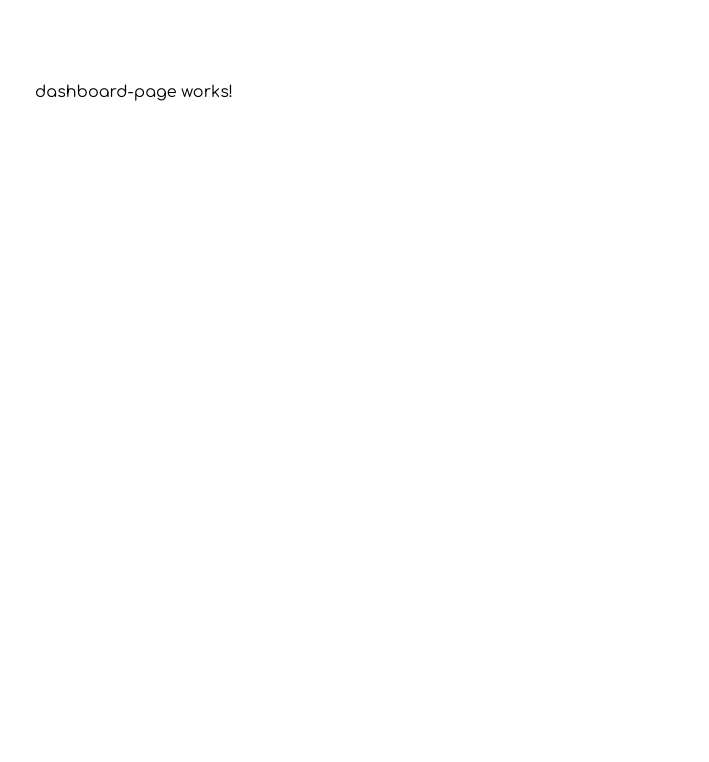
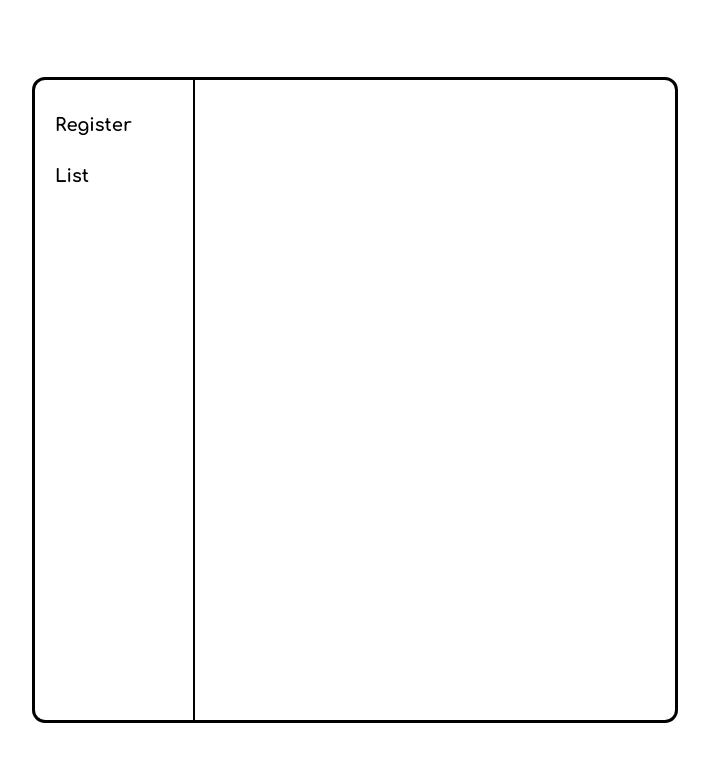
Before and after one commit to HarshRajbhar/sattrix-assignment, an Angular app: page /dashboard in a window 1280 px wide. Shown: the top 762 px of the page, without its empty margins (285-994 px from the left). Built offline with nearby package versions, Linux system fonts and the light colour scheme.

Commit message:
dashboard design completed

```diff
--- a/src/app/dashboard-page/dashboard-page.component.html
+++ b/src/app/dashboard-page/dashboard-page.component.html
@@ -1 +1,15 @@
-<p>dashboard-page works!</p>
+<section class="outline h-full flex w-full rounded-[10px]">
+  <div class="left w-[25%] h-full" style="border-right: 2px solid black">
+    <ul class="w-full h-full pt-5">
+      <li class="px-5 py-3 text-[18px] font-bold">
+        <a>Register</a>
+      </li>
+      <li class="px-5 py-3 text-[18px] font-bold">
+        <a>List</a>
+      </li>
+    </ul>
+  </div>
+  <div class="right w-[75%] h-full p-3">
+    <router-outlet></router-outlet>
+  </div>
+</section>
```
Also changed, not shown: src/app/dashboard-page/dashboard-page.component.ts (+4 -6 lines).
